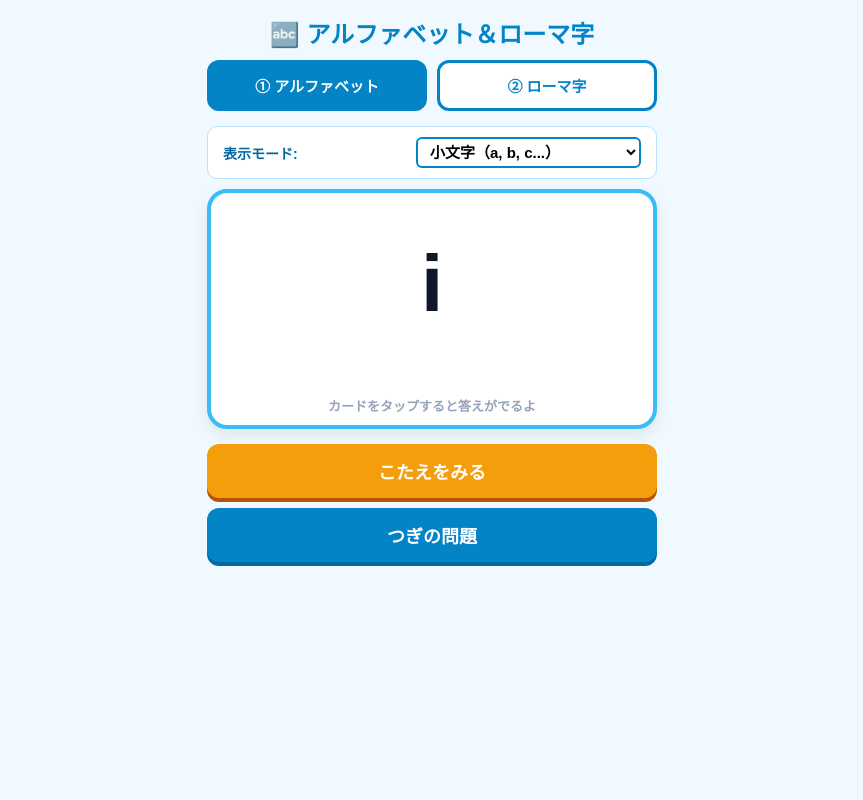
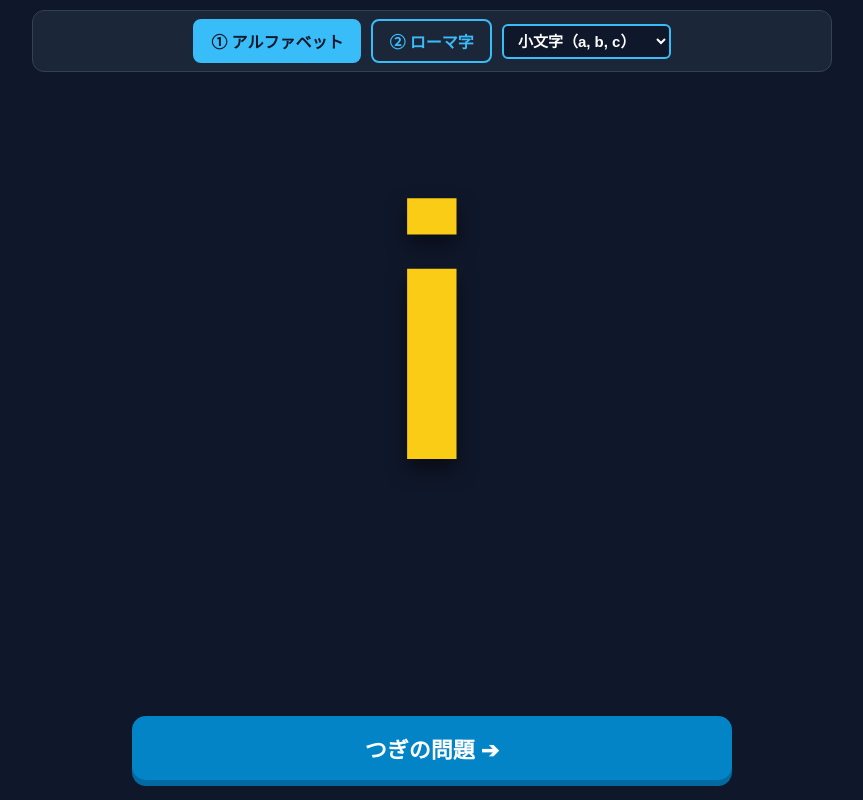
Before and after one commit to AppleRs000/alphabet, a plain HTML site: page index.html in a window 1280 px wide. Shown: the whole page, without its empty margins (208-1071 px from the left). Drawn offline with Linux system fonts and the light colour scheme.

Commit message:
Update index.html

```diff
--- a/index.html
+++ b/index.html
@@ -4,7 +4,7 @@
   <meta charset="UTF-8">
   <meta name="viewport" content="width=device-width, initial-scale=1.0, user-scalable=no">
   <meta name="robots" content="noindex,nofollow">
-  <title>アルファベット＆ローマ字フラッシュカード</title>
+  <title>大型モニター用 アルファベット＆ローマ字</title>
   <style>
     * {
       box-sizing: border-box;
@@ -12,172 +12,150 @@
       -webkit-user-select: none;
       touch-action: manipulation;
     }
-    body {
+    html, body {
+      width: 100%;
+      height: 100%;
+      margin: 0;
+      padding: 0;
+      overflow: hidden;
       font-family: 'Hiragino Kaku Gothic ProN', 'メイリオ', sans-serif;
-      background-color: #f0f9ff;
-      color: #0369a1;
-      margin: 0;
-      padding: 10px;
-      display: flex;
-      flex-direction: column;
-      align-items: center;
-    }
-    h1 {
-      font-size: clamp(18px, 4.5vw, 24px);
-      color: #0284c7;
-      margin: 5px 0 10px 0;
-      text-align: center;
+      background-color: #0f172a; /* モニターで見やすいダーク背景 */
+      color: #ffffff;
     }
 
-    /* タブ切り替え */
-    .tab-container {
+    /* ヘッダー操作エリア */
+    .header-panel {
+      position: absolute;
+      top: 10px;
+      left: 50%;
+      transform: translateX(-50%);
+      width: 95%;
+      max-width: 800px;
       display: flex;
       gap: 10px;
-      width: 100%;
-      max-width: 450px;
-      margin-bottom: 15px;
+      justify-content: center;
+      align-items: center;
+      z-index: 100;
+      background: rgba(30, 41, 59, 0.9);
+      padding: 8px 15px;
+      border-radius: 12px;
+      border: 1px solid #334155;
     }
+
     .tab-btn {
-      flex: 1;
-      padding: 12px 5px;
-      font-size: 15px;
+      padding: 8px 16px;
+      font-size: 16px;
       font-weight: bold;
-      border: 3px solid #0284c7;
-      border-radius: 12px;
-      background-color: #fff;
-      color: #0284c7;
+      border: 2px solid #38bdf8;
+      border-radius: 8px;
+      background-color: transparent;
+      color: #38bdf8;
       cursor: pointer;
     }
     .tab-btn.active {
-      background-color: #0284c7;
-      color: #fff;
+      background-color: #38bdf8;
+      color: #0f172a;
     }
 
-    /* メインカードステージ */
-    .card-stage {
-      width: 100%;
-      max-width: 450px;
-      height: 240px;
-      background: #ffffff;
-      border: 4px solid #38bdf8;
-      border-radius: 20px;
+    select {
+      font-size: 15px;
+      padding: 6px 10px;
+      border-radius: 6px;
+      border: 2px solid #38bdf8;
+      background: #0f172a;
+      color: #fff;
+      font-weight: bold;
+    }
+
+    /* 全画面表示ステージ */
+    .full-stage {
+      width: 100vw;
+      height: 100vh;
       display: flex;
       flex-direction: column;
       justify-content: center;
       align-items: center;
-      box-shadow: 0 6px 15px rgba(0,0,0,0.08);
-      position: relative;
       cursor: pointer;
+      padding: 20px;
     }
 
+    /* 超巨大な文字表示 */
     .main-text {
-      font-size: 80px;
+      font-size: min(35vw, 45vh); /* 画面サイズ限界まで自動拡大 */
       font-weight: bold;
-      color: #0f172a;
+      color: #facc15; /* 視認性の高いイエロー */
       line-height: 1;
+      text-shadow: 0 10px 20px rgba(0,0,0,0.5);
     }
 
+    /* 正解の大きなサブ表示 */
     .sub-text {
-      font-size: 24px;
+      font-size: min(10vw, 12vh);
       font-weight: bold;
-      color: #e11d48;
-      margin-top: 15px;
-      min-height: 36px;
+      color: #38bdf8; /* 水色 */
+      margin-top: 20px;
+      min-height: min(12vw, 14vh);
+      text-align: center;
     }
 
-    .hint-text {
+    /* フッター（つぎへボタン固定） */
+    .footer-panel {
       position: absolute;
-      bottom: 10px;
-      font-size: 13px;
-      color: #94a3b8;
-      font-weight: bold;
+      bottom: 20px;
+      left: 50%;
+      transform: translateX(-50%);
+      width: 90%;
+      max-width: 600px;
+      z-index: 100;
     }
 
-    /* 操作ボタンエリア */
-    .controls {
+    .btn-next {
       width: 100%;
-      max-width: 450px;
-      display: flex;
-      flex-direction: column;
-      gap: 10px;
-      margin-top: 15px;
-    }
-    .btn {
-      width: 100%;
-      padding: 14px;
-      font-size: 18px;
+      padding: 16px;
+      font-size: 22px;
       font-weight: bold;
       border: none;
-      border-radius: 12px;
+      border-radius: 14px;
+      background-color: #0284c7;
+      color: white;
       cursor: pointer;
-      color: white;
-      box-shadow: 0 4px 0 rgba(0,0,0,0.1);
+      box-shadow: 0 6px 0 #0369a1;
     }
-    .btn-show { background-color: #f59e0b; box-shadow: 0 4px 0 #b45309; }
-    .btn-next { background-color: #0284c7; box-shadow: 0 4px 0 #0369a1; }
-    .btn:active { transform: translateY(2px); box-shadow: none; }
-
-    /* 設定エリア */
-    .setting-box {
-      width: 100%;
-      max-width: 450px;
-      background: #fff;
-      padding: 10px 15px;
-      border-radius: 10px;
-      margin-bottom: 10px;
-      display: flex;
-      justify-content: space-between;
-      align-items: center;
-      font-weight: bold;
-      font-size: 14px;
-      border: 1px solid #bae6fd;
-    }
-    select {
-      font-size: 15px;
-      padding: 4px 8px;
-      border-radius: 6px;
-      border: 2px solid #0284c7;
-      background: #fff;
-      font-weight: bold;
+    .btn-next:active {
+      transform: translateY(3px);
+      box-shadow: none;
     }
   </style>
 </head>
 <body>
 
-  <h1>🔤 アルファベット＆ローマ字</h1>
-
-  <div class="tab-container">
+  <!-- ヘッダー設定エリア -->
+  <div class="header-panel">
     <button class="tab-btn active" id="tab1" onclick="switchMode('alpha')">① アルファベット</button>
     <button class="tab-btn" id="tab2" onclick="switchMode('romaji')">② ローマ字</button>
-  </div>
 
-  <div class="setting-box" id="setting-box">
-    <label for="case-select">表示モード:</label>
     <select id="case-select" onchange="nextQuestion()">
-      <option value="lower">小文字（a, b, c...）</option>
-      <option value="upper">大文字（A, B, C...）</option>
-      <option value="mix">ランダム（大文字/小文字）</option>
+      <option value="lower">小文字（a, b, c）</option>
+      <option value="upper">大文字（A, B, C）</option>
+      <option value="mix">ランダム</option>
     </select>
   </div>
 
-  <div class="card-stage" onclick="toggleAnswer()">
+  <!-- 全画面ステージ（タップで答えを表示） -->
+  <div class="full-stage" onclick="toggleAnswer()">
     <div class="main-text" id="main-display">?</div>
     <div class="sub-text" id="sub-display"></div>
-    <div class="hint-text">カードをタップすると答えがでるよ</div>
   </div>
 
-  <div class="controls">
-    <button class="btn btn-show" id="show-btn" onclick="toggleAnswer()">こたえをみる</button>
-    <button class="btn btn-next" onclick="nextQuestion()">つぎの問題</button>
+  <!-- 次へボタン -->
+  <div class="footer-panel">
+    <button class="btn-next" onclick="event.stopPropagation(); nextQuestion();">つぎの問題 ➔</button>
   </div>
 
   <script>
-    // ① アルファベットデータ
     const alphaData = 'abcdefghijklmnopqrstuvwxyz'.split('');
 
-    // ② ローマ字データ (清音・濁音・半濁音・拗音)
     const romajiData = [
-      // 清音
       { r: 'a', k: 'あ' }, { r: 'i', k: 'い' }, { r: 'u', k: 'う' }, { r: 'e', k: 'え' }, { r: 'o', k: 'お' },
       { r: 'ka', k: 'か' }, { r: 'ki', k: 'き' }, { r: 'ku', k: 'く' }, { r: 'ke', k: 'け' }, { r: 'ko', k: 'こ' },
       { r: 'sa', k: 'さ' }, { r: 'shi', k: 'し' }, { r: 'su', k: 'す' }, { r: 'se', k: 'せ' }, { r: 'so', k: 'そ' },
@@ -188,13 +166,11 @@
       { r: 'ya', k: 'や' }, { r: 'yu', k: 'ゆ' }, { r: 'yo', k: 'よ' },
       { r: 'ra', k: 'ら' }, { r: 'ri', k: 'り' }, { r: 'ru', k: 'る' }, { r: 're', k: 'れ' }, { r: 'ro', k: 'ろ' },
       { r: 'wa', k: 'わ' }, { r: 'wo', k: 'を' }, { r: 'n', k: 'ん' },
-      // 濁音・半濁音
       { r: 'ga', k: 'が' }, { r: 'gi', k: 'ぎ' }, { r: 'gu', k: 'ぐ' }, { r: 'ge', k: 'げ' }, { r: 'go', k: 'ご' },
       { r: 'za', k: 'ざ' }, { r: 'ji', k: 'じ' }, { r: 'zu', k: 'ず' }, { r: 'ze', k: 'ぜ' }, { r: 'zo', k: 'ぞ' },
       { r: 'da', k: 'だ' }, { r: 'di', k: 'ぢ' }, { r: 'du', k: 'づ' }, { r: 'de', k: 'で' }, { r: 'do', k: 'ど' },
       { r: 'ba', k: 'ば' }, { r: 'bi', k: 'び' }, { r: 'bu', k: 'ぶ' }, { r: 'be', k: 'べ' }, { r: 'bo', k: 'ぼ' },
       { r: 'pa', k: 'ぱ' }, { r: 'pi', k: 'ぴ' }, { r: 'pu', k: 'ぷ' }, { r: 'pe', k: 'ぺ' }, { r: 'po', k: 'ぽ' },
-      // 拗音
       { r: 'kya', k: 'きゃ' }, { r: 'kyu', k: 'きゅ' }, { r: 'kyo', k: 'きょ' },
       { r: 'sha', k: 'しゃ' }, { r: 'shu', k: 'しゅ' }, { r: 'sho', k: 'しょ' },
       { r: 'cha', k: 'ちゃ' }, { r: 'chu', k: 'ちゅ' }, { r: 'cho', k: 'ちょ' },
@@ -208,7 +184,7 @@
       { r: 'pya', k: 'ぴゃ' }, { r: 'pyu', k: 'ぴゅ' }, { r: 'pyo', k: 'ぴょ' }
     ];
 
-    let currentMode = 'alpha'; // 'alpha' or 'romaji'
+    let currentMode = 'alpha';
     let currentItem = null;
     let isAnswerShown = false;
 
@@ -216,7 +192,7 @@
       currentMode = mode;
       document.getElementById('tab1').classList.toggle('active', mode === 'alpha');
       document.getElementById('tab2').classList.toggle('active', mode === 'romaji');
-      document.getElementById('setting-box').style.display = (mode === 'alpha') ? 'flex' : 'none';
+      document.getElementById('case-select').style.display = (mode === 'alpha') ? 'inline-block' : 'none';
       nextQuestion();
     }
 
@@ -243,7 +219,7 @@
         const item = romajiData[Math.floor(Math.random() * romajiData.length)];
         currentItem = {
           main: item.r,
-          sub: `ひらがな: 「 ${item.k} 」`
+          sub: `「 ${item.k} 」`
         };
       }
 
```
